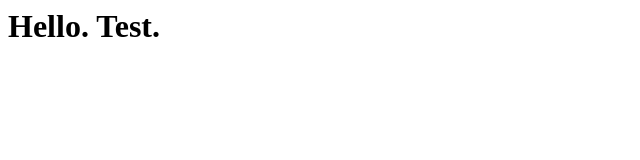
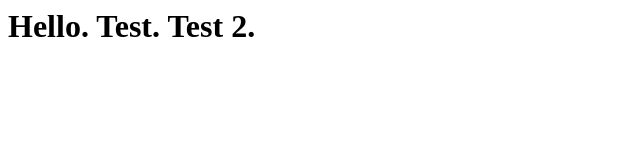
Before and after one commit to GracePltn/CreativePortfolio, a plain HTML site: page index.html in a window 1280 px wide. Shown: the whole page, without its empty margins (0-640 px from the left). Drawn offline with Linux system fonts and the light colour scheme.

Commit message:
Update index.html

```diff
--- a/index.html
+++ b/index.html
@@ -1,3 +1,3 @@
 <h1>
-    Hello. Test.
+    Hello. Test. Test 2.
 </h1>
```
